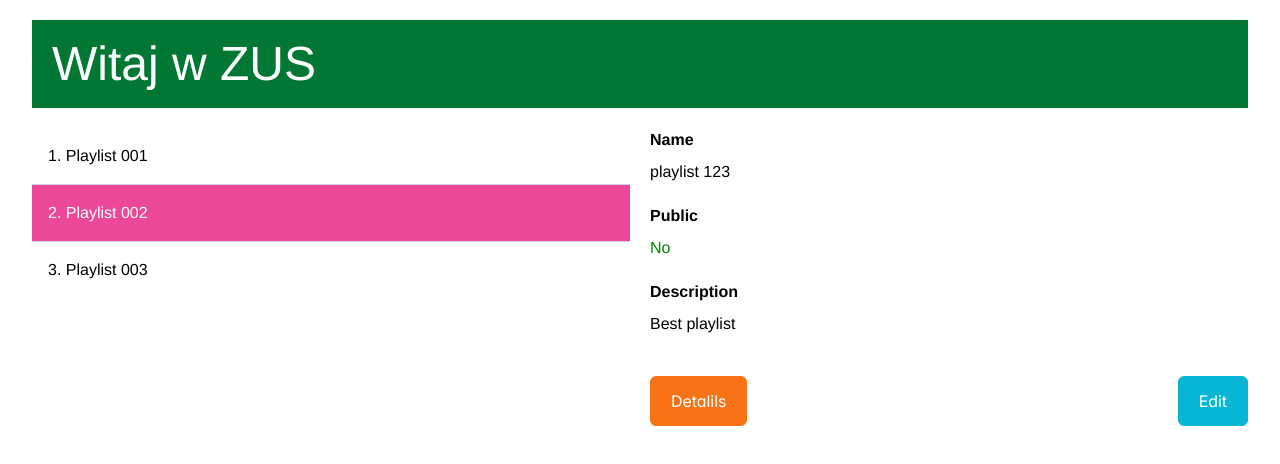
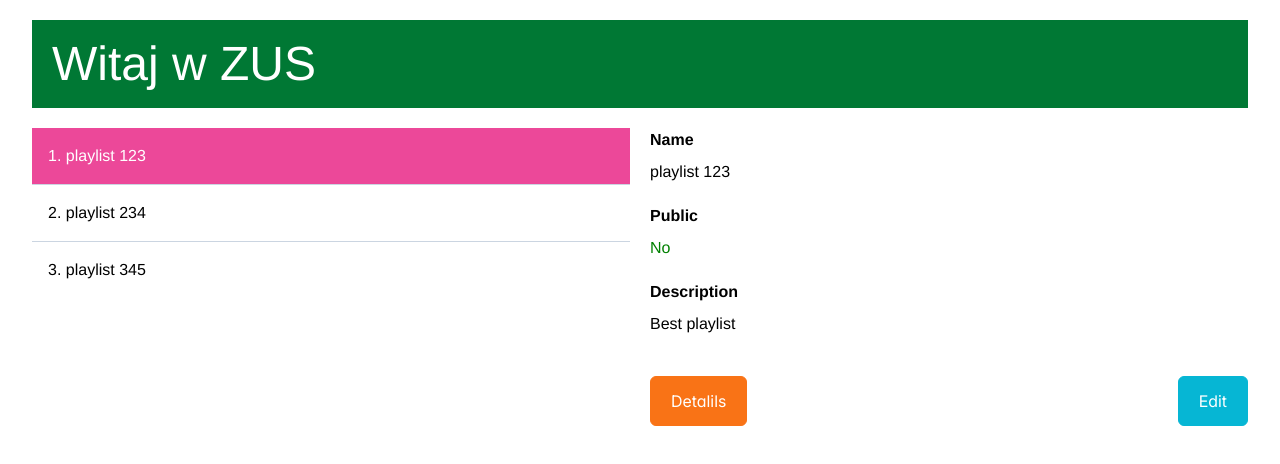
Before and after one commit to slawekppr/zus-react, a React (Vite) app: page / in a window 1280 px wide. Shown: the top 464 px of the page. Built offline with nearby package versions, Linux system fonts and the light colour scheme; a web font is replaced by a local one.

Commit message:
Selecting playlists

```diff
--- a/src/playlists/components/PlaylistList.tsx
+++ b/src/playlists/components/PlaylistList.tsx
@@ -1,4 +1,4 @@
-import React from "react";
+import React, { useState } from "react";
 
 type Props = {};
 
@@ -24,25 +24,29 @@ const mockPlaylists = [
 ];
 const PlaylistList = (props: Props) => {
   const playlists = mockPlaylists;
-  const selectedId = "234";
+
+  const [selectedId, setSelectedId] = useState("123");
+
   const selectById = (id: string) => {
-    // ???
+    setSelectedId(id);
   };
-
-  /*
-    - Render dynamic list,
-    - highlight selected,
-    - click to change selection
-  */
 
   return (
     <div>
-      {/* Emmet Ctrl + Space -> Enter */}
-      {/* .divide-y.divide-slate-300.divide-solid>.px-4.px-2*3{$. Playlist $$$} */}
       <div className="divide-y divide-slate-300 divide-solid">
-        <div className="p-4">1. Playlist 001</div>
-        <div className="p-4 bg-pink-500 text-white">2. Playlist 002</div>
-        <div className="p-4">3. Playlist 003</div>
+        {playlists.map((playlist, i) => (
+          <div
+            className={`p-4 ${
+              selectedId === playlist.id
+                ? "bg-pink-500 text-white"
+                : "cursor-pointer hover:bg-pink-200"
+            }`}
+            onClick={() => selectById(playlist.id)}
+            key={playlist.id}
+          >
+            {i + 1}. {playlist.name}
+          </div>
+        ))}
       </div>
     </div>
   );
```
